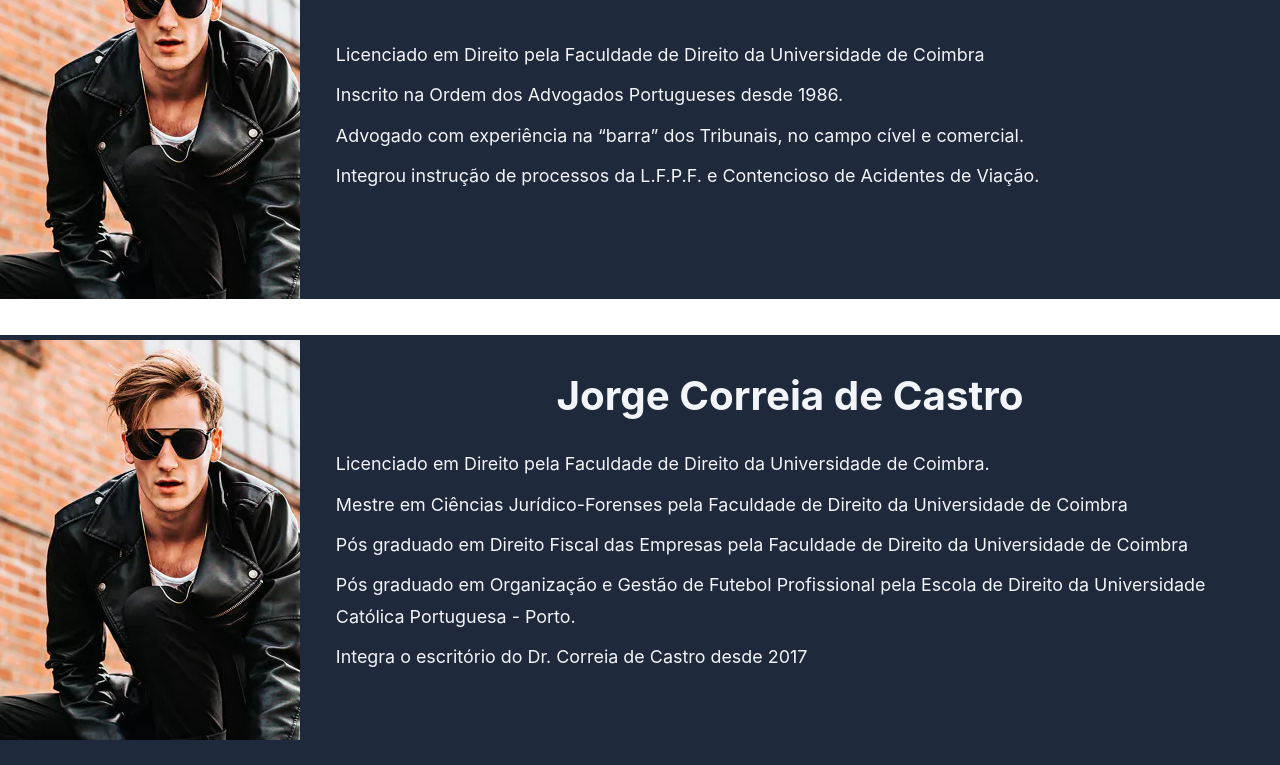
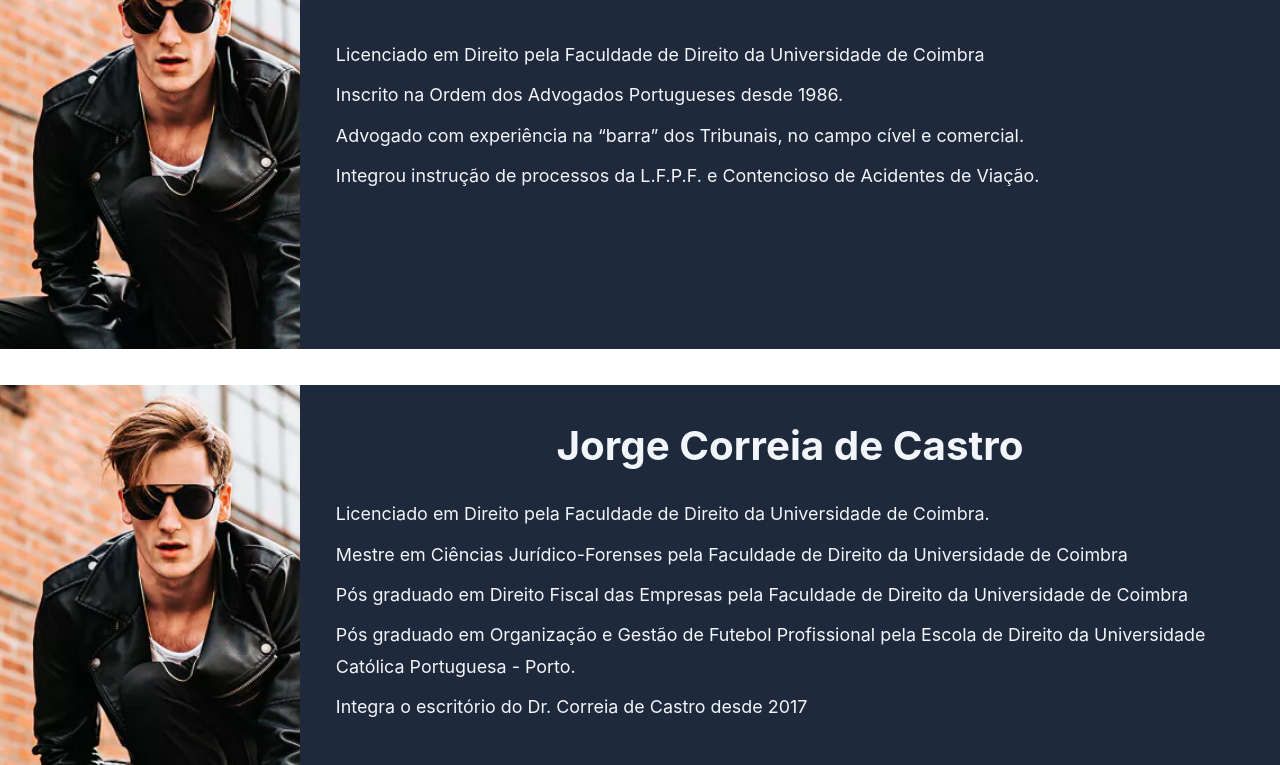
Before and after one commit to DSantosPT/Correia-de-Castro-Advogados-React, a React app: page /pessoas in a window 1280 px wide. Shown: the part 459-1224 px from the top of the page. Built offline with nearby package versions, Linux system fonts and the light colour scheme.

Commit message:
Commit from TeleportHQ

```diff
--- a/src/components/team-element.css
+++ b/src/components/team-element.css
@@ -11,7 +11,7 @@
 }
 .team-element-image {
   width: 300px;
-  height: 400px;
+  height: 450px;
   align-self: center;
   object-fit: cover;
 }
```
